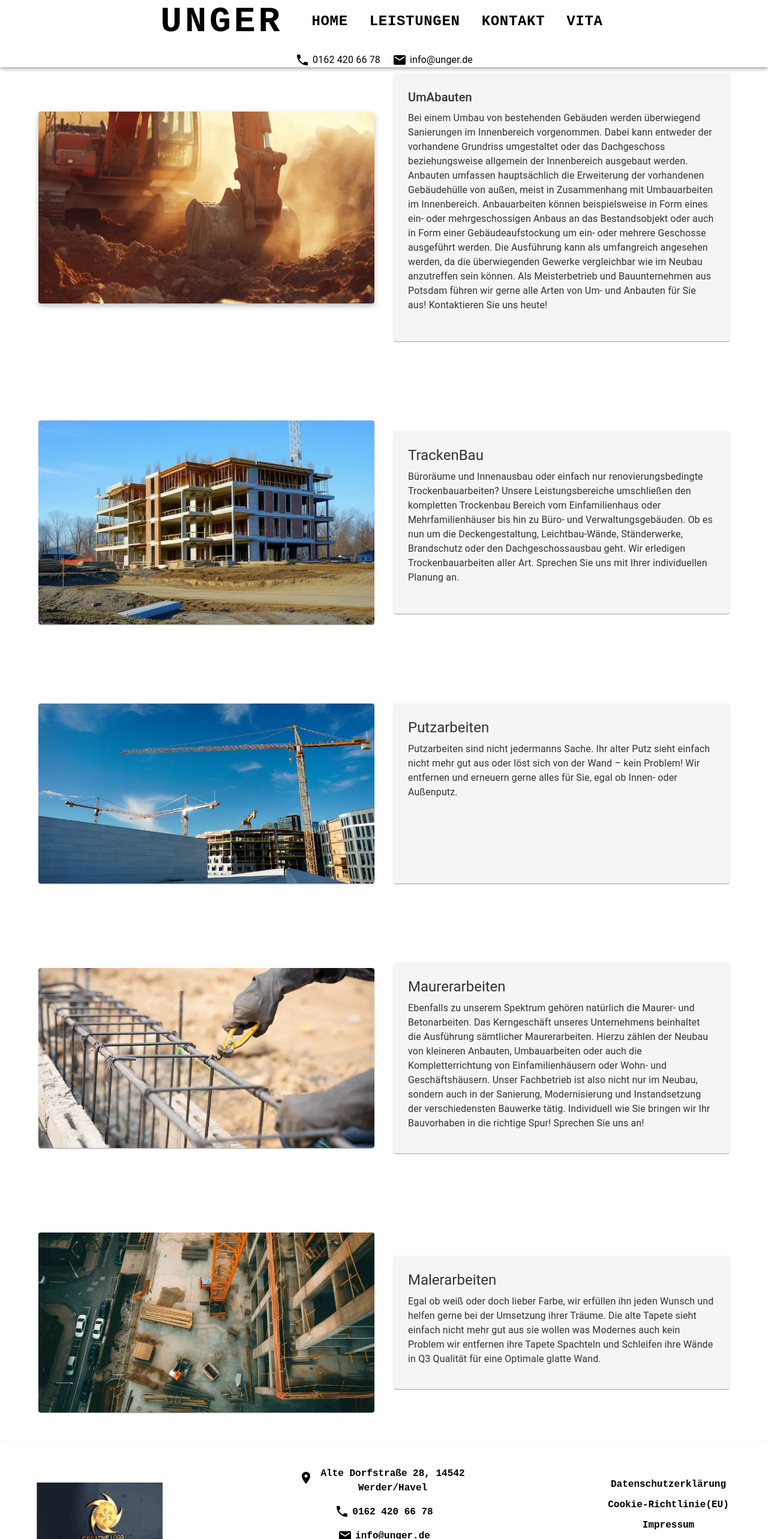
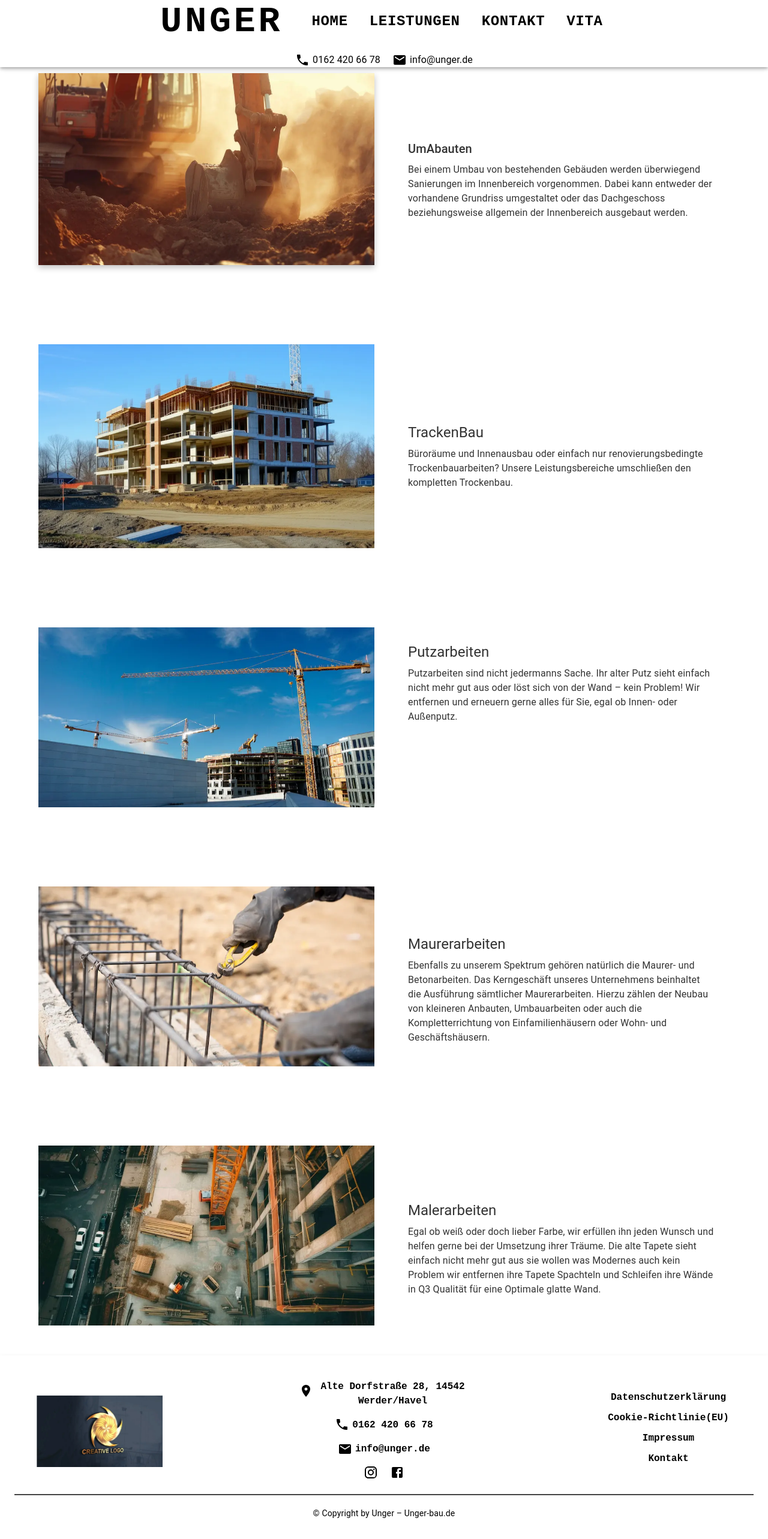
Before and after one commit to Vahedin1/amel-project, a React app: page /leistungen in a window 1280 px wide. Shown: the top 2566 px of the page at 60% size. Built offline with nearby package versions, Linux system fonts and the light colour scheme.

Commit message:
Last update

```diff
--- a/src/pages/Leistungen.js
+++ b/src/pages/Leistungen.js
@@ -1,7 +1,7 @@
 import ResponsiveAppBar from '../components/AppBar';
 import Footer from '../components/Footer';
 import React from 'react';
-import { Grid, Typography, Card, CardMedia, CardContent, Container } from '@mui/material';
+import { Grid, Typography, Box, CardMedia, Container } from '@mui/material';
 import '../CardAnimations.css';
 
 const colors = {
@@ -34,7 +34,7 @@ function SectionUmAnbauten() {
         <Container>
             <Grid container spacing={4} alignItems="center" marginTop={'50px'}>
                 <Grid item xs={12} md={6}>
-                    <Card
+                    <Box
                         className="slide-card"
                         sx={{
                             marginBottom: { xs: '10px', md: '50px' },
@@ -43,44 +43,39 @@ function SectionUmAnbauten() {
                             '&:hover': {
                                 transform: 'scale(1.05) !important',
                             },
-                        }}>
+                        }}
+                    >
                         <CardMedia
                             component="img"
                             height="320"
                             image="/assets/L-UmA.webp"
                             alt="Drywall construction"
                         />
-                    </Card>
+                    </Box>
                 </Grid>
                 <Grid item xs={12} md={6}>
-                    <Card
+                    <Box
                         className="slide-card"
                         sx={{
                             marginBottom: '50px',
-                            backgroundColor: '#f5f5f5',
                             color: '#333',
                             transition: 'transform 0.3s, box-shadow 0.3s',
                             '&:hover': {
                                 transform: 'scale(1.05) !important',
                             },
-                        }}>
-                        <CardContent sx={{ borderRadius: '8px', padding: '16px', margin: '8px' }}>
+                            borderRadius: '8px',
+                            padding: '16px',
+                            margin: '8px'
+                        }}
+                    >
                         <Typography variant="h6" gutterBottom sx={{ color: colors.black }}>
                             UmAbauten
                         </Typography>
                         <Typography variant="body1" paragraph>
                             Bei einem Umbau von bestehenden Gebäuden werden überwiegend Sanierungen im Innenbereich vorgenommen. Dabei kann entweder der vorhandene Grundriss
-                                umgestaltet
-                                oder das Dachgeschoss beziehungsweise allgemein der Innenbereich ausgebaut werden.
-                                Anbauten umfassen hauptsächlich die Erweiterung der vorhandenen Gebäudehülle von außen, meist in Zusammenhang mit Umbauarbeiten im Innenbereich.
-                                Anbauarbeiten können beispielsweise in
-                                Form eines ein- oder mehrgeschossigen Anbaus an das Bestandsobjekt oder auch in Form einer Gebäudeaufstockung um ein- oder mehrere Geschosse ausgeführt
-                                werden. Die Ausführung kann als umfangreich angesehen werden, da die überwiegenden Gewerke vergleichbar wie im Neubau anzutreffen sein können.
-                                Als Meisterbetrieb und Bauunternehmen aus Potsdam führen wir gerne alle Arten von Um- und Anbauten für Sie aus! Kontaktieren Sie uns heute!
+                            umgestaltet oder das Dachgeschoss beziehungsweise allgemein der Innenbereich ausgebaut werden.
                         </Typography>
-
-                        </CardContent>
-                    </Card>
+                    </Box>
                 </Grid>
             </Grid>
         </Container>
@@ -92,7 +87,7 @@ function SectionTrackenBau() {
         <Container>
             <Grid container spacing={4} alignItems="center" marginTop={'50px'}>
                 <Grid item xs={12} md={6}>
-                    <Card
+                    <Box
                         className="slide-card"
                         sx={{
                             marginBottom: { xs: '10px', md: '50px' },
@@ -100,39 +95,38 @@ function SectionTrackenBau() {
                             '&:hover': {
                                 transform: 'scale(1.05) !important',
                             },
-                        }}>
+                        }}
+                    >
                         <CardMedia
                             component="img"
                             height="340"
                             image="/assets/L-Tracken.webp"
                             alt="Drywall construction"
                         />
-                    </Card>
+                    </Box>
                 </Grid>
                 <Grid item xs={12} md={6}>
-                    <Card
+                    <Box
                         className="slide-card"
                         sx={{
                             marginBottom: '50px',
-                            backgroundColor: '#f5f5f5',
                             color: '#333',
                             transition: 'transform 0.3s, box-shadow 0.3s',
                             '&:hover': {
                                 transform: 'scale(1.05) !important',
                             },
-                        }}>
-                        <CardContent sx={{ borderRadius: '8px', padding: '16px', margin: '8px' }}>
+                            borderRadius: '8px',
+                            padding: '16px',
+                            margin: '8px'
+                        }}
+                    >
                         <Typography variant="h5" gutterBottom sx={{ color: colors.black }}>
                             TrackenBau
                         </Typography>
                         <Typography variant="body1" paragraph>
-                                Büroräume und Innenausbau oder einfach nur renovierungsbedingte Trockenbauarbeiten? Unsere Leistungsbereiche umschließen den kompletten Trockenbau Bereich vom Einfamilienhaus
-                                oder Mehrfamilienhäuser bis hin zu Büro- und Verwaltungsgebäuden. Ob es nun um die Deckengestaltung,
-                                Leichtbau-Wände, Ständerwerke, Brandschutz oder den Dachgeschossausbau geht. Wir erledigen Trockenbauarbeiten aller Art. Sprechen Sie uns mit Ihrer individuellen Planung an.
+                            Büroräume und Innenausbau oder einfach nur renovierungsbedingte Trockenbauarbeiten? Unsere Leistungsbereiche umschließen den kompletten Trockenbau.
                         </Typography>
-
-                        </CardContent>
-                    </Card>
+                    </Box>
                 </Grid>
             </Grid>
         </Container>
@@ -144,7 +138,7 @@ function SectionPutzabeiten() {
         <Container>
             <Grid container spacing={4} alignItems="center" marginTop={'50px'}>
                 <Grid item xs={12} md={6}>
-                    <Card
+                    <Box
                         className="slide-card"
                         sx={{
                             marginBottom: { xs: '10px', md: '50px' },
@@ -152,29 +146,32 @@ function SectionPutzabeiten() {
                             '&:hover': {
                                 transform: 'scale(1.05) !important',
                             },
-                        }}>
+                        }}
+                    >
                         <CardMedia
                             component="img"
                             height="300"
                             image="/assets/L-Putza.webp"
                             alt="Drywall construction"
                         />
-                    </Card>
+                    </Box>
                 </Grid>
                 <Grid item xs={12} md={6}>
-                    <Card
+                    <Box
                         className="slide-card"
                         sx={{
                             marginBottom: '50px',
-                            backgroundColor: '#f5f5f5',
                             color: '#333',
                             height: '300px',
                             transition: 'transform 0.3s, box-shadow 0.3s',
                             '&:hover': {
                                 transform: 'scale(1.05) !important',
                             },
-                        }}>
-                        <CardContent sx={{ borderRadius: '8px', padding: '16px', margin: '8px' }}>
+                            borderRadius: '8px',
+                            padding: '16px',
+                            margin: '8px'
+                        }}
+                    >
                         <Typography variant="h5" gutterBottom sx={{ color: colors.black }}>
                             Putzarbeiten
                         </Typography>
@@ -182,8 +179,7 @@ function SectionPutzabeiten() {
                             Putzarbeiten sind nicht jedermanns Sache. Ihr alter Putz sieht einfach nicht mehr gut aus oder löst sich von der Wand
                             – kein Problem! Wir entfernen und erneuern gerne alles für Sie, egal ob Innen- oder Außenputz.
                         </Typography>
-                        </CardContent>
-                    </Card>
+                    </Box>
                 </Grid>
             </Grid>
         </Container>
@@ -195,7 +191,7 @@ function SectionMaurerarbeiten() {
         <Container>
             <Grid container spacing={4} alignItems="center" marginTop={'50px'}>
                 <Grid item xs={12} md={6}>
-                    <Card
+                    <Box
                         className="slide-card"
                         sx={{
                             marginBottom: { xs: '10px', md: '50px' },
@@ -203,41 +199,40 @@ function SectionMaurerarbeiten() {
                             '&:hover': {
                                 transform: 'scale(1.05) !important',
                             },
-                        }}>
+                        }}
+                    >
                         <CardMedia
                             component="img"
                             height="300"
                             image="/assets/L-Maurer.webp"
                             alt="Drywall construction"
                         />
-                    </Card>
+                    </Box>
                 </Grid>
                 <Grid item xs={12} md={6}>
-                    <Card
+                    <Box
                         className="slide-card"
                         sx={{
                             marginBottom: '50px',
-                            backgroundColor: '#f5f5f5',
                             color: '#333',
                             transition: 'transform 0.3s, box-shadow 0.3s',
                             '&:hover': {
                                 transform: 'scale(1.05) !important',
                             },
-                        }}>
-                        <CardContent sx={{ borderRadius: '8px', padding: '16px', margin: '8px' }}>
+                            borderRadius: '8px',
+                            padding: '16px',
+                            margin: '8px'
+                        }}
+                    >
                         <Typography variant="h5" gutterBottom sx={{ color: colors.black }}>
                             Maurerarbeiten
                         </Typography>
                         <Typography variant="body1" gutterBottom>
                             Ebenfalls zu unserem Spektrum gehören natürlich die Maurer- und Betonarbeiten. Das Kerngeschäft unseres Unternehmens beinhaltet die Ausführung
                             sämtlicher Maurerarbeiten. Hierzu zählen der Neubau von kleineren Anbauten, Umbauarbeiten oder auch die Kompletterrichtung von Einfamilienhäusern
-                                oder Wohn- und Geschäftshäusern. Unser Fachbetrieb ist also nicht nur im Neubau, sondern auch
-                                in der Sanierung, Modernisierung und Instandsetzung der verschiedensten Bauwerke tätig. Individuell wie Sie bringen wir Ihr Bauvorhaben in die
-                                richtige Spur! Sprechen Sie uns an!
+                            oder Wohn- und Geschäftshäusern.
                         </Typography>
-
-                        </CardContent>
-                    </Card>
+                    </Box>
                 </Grid>
             </Grid>
         </Container>
@@ -249,7 +244,7 @@ function SectionMaler() {
         <Container>
             <Grid container spacing={4} alignItems="center" marginTop={'50px'}>
                 <Grid item xs={12} md={6}>
-                    <Card
+                    <Box
                         className="slide-card"
                         sx={{
                             marginBottom: { xs: '10px', md: '50px' },
@@ -257,28 +252,31 @@ function SectionMaler() {
                             '&:hover': {
                                 transform: 'scale(1.05) !important',
                             },
-                        }}>
+                        }}
+                    >
                         <CardMedia
                             component="img"
                             height="300"
                             image="/assets/L-Maler.webp"
                             alt="Drywall construction"
                         />
-                    </Card>
+                    </Box>
                 </Grid>
                 <Grid item xs={12} md={6}>
-                    <Card
+                    <Box
                         className="slide-card"
                         sx={{
                             marginBottom: '50px',
-                            backgroundColor: '#f5f5f5',
                             color: '#333',
                             transition: 'transform 0.3s, box-shadow 0.3s',
                             '&:hover': {
                                 transform: 'scale(1.05) !important',
                             },
-                        }}>
-                        <CardContent sx={{ borderRadius: '8px', padding: '16px', margin: '8px' }}>
+                            borderRadius: '8px',
+                            padding: '16px',
+                            margin: '8px'
+                        }}
+                    >
                         <Typography variant="h5" gutterBottom sx={{ color: colors.black }}>
                             Malerarbeiten
                         </Typography>
@@ -287,8 +285,7 @@ function SectionMaler() {
                             Die alte Tapete sieht einfach nicht mehr gut aus sie wollen was Modernes auch kein Problem wir entfernen ihre Tapete Spachteln und Schleifen ihre Wände
                             in Q3 Qualität für eine Optimale glatte Wand.
                         </Typography>
-                        </CardContent>
-                    </Card>
+                    </Box>
                 </Grid>
             </Grid>
         </Container>
```
Also changed, not shown: src/pages/Vita.js (+4 -7 lines). Lines whose indentation alone changed are shown as unchanged.
